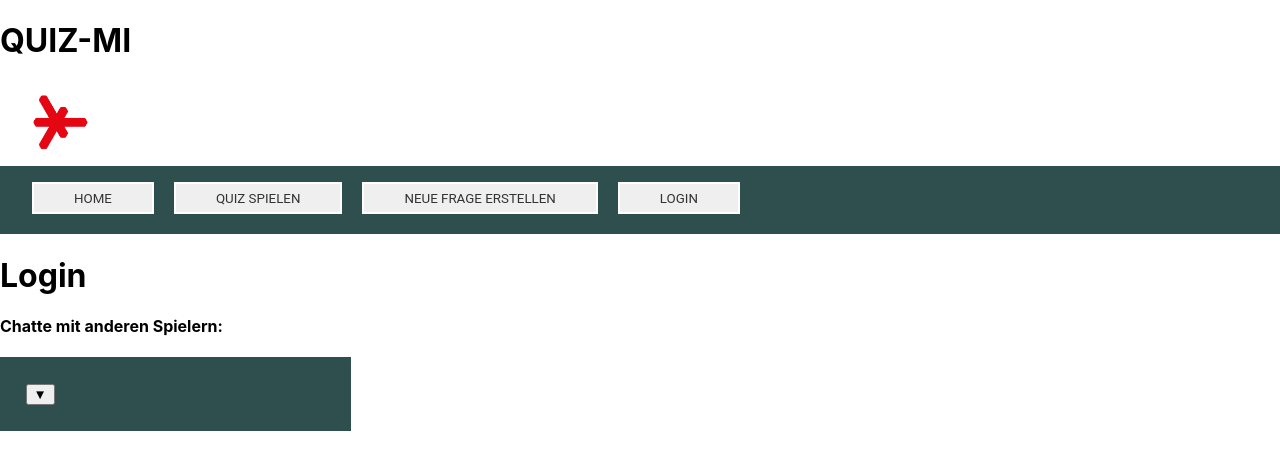
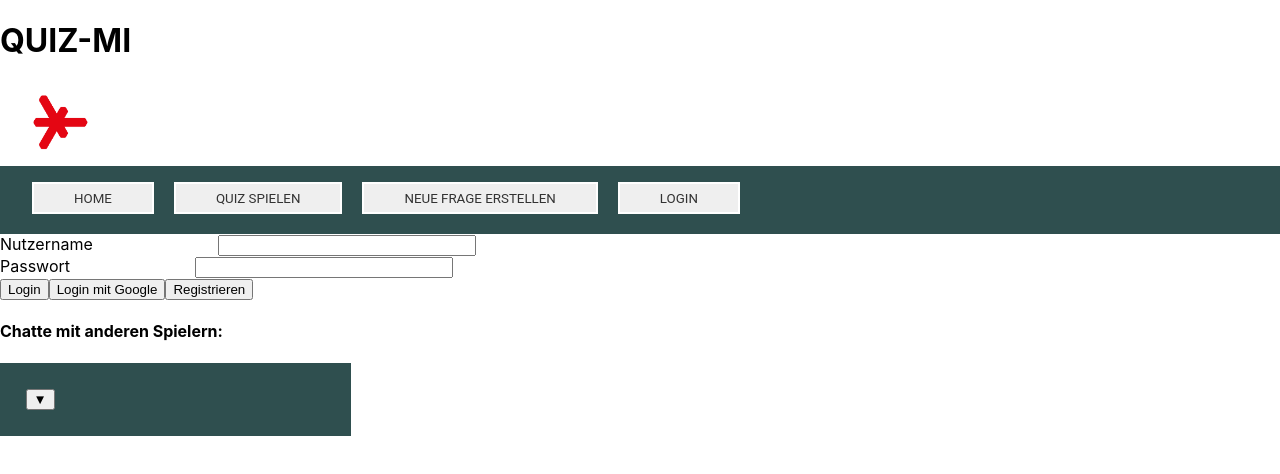
Before and after one commit to yannickMessinger/WebTechnologienProjekt2022, a React (Create React App) app in the folder frontend/: page /login in a window 1280 px wide. Shown: the top 474 px of the page. Built offline with nearby package versions, Linux system fonts and the light colour scheme; no server answers.

Commit message:
Login-Seite, Google-Strategy

```diff
--- a/frontend/src/index.css
+++ b/frontend/src/index.css
@@ -11,3 +11,9 @@ code {
   font-family: source-code-pro, Menlo, Monaco, Consolas, 'Courier New',
     monospace;
 }
+
+
+label {
+  width: 500px;
+  display: block;
+}
--- a/frontend/src/pages/Login.tsx
+++ b/frontend/src/pages/Login.tsx
@@ -3,7 +3,17 @@ import React from "react";
 export const Login = () => {
   return (
     <>
-      <h1>Login</h1>
-    </>
+    <label>
+        Nutzername
+        <input id="username"></input>
+    </label>
+    <label>
+        Passwort
+        <input id="passwort" type="password"></input>
+    </label>
+    <button>Login</button>
+    <button>Login mit Google</button>
+    <button>Registrieren</button>
+</>
   );
 };
```
Also changed, not shown: 2 other files (tests, documents, lock files or other folders).
